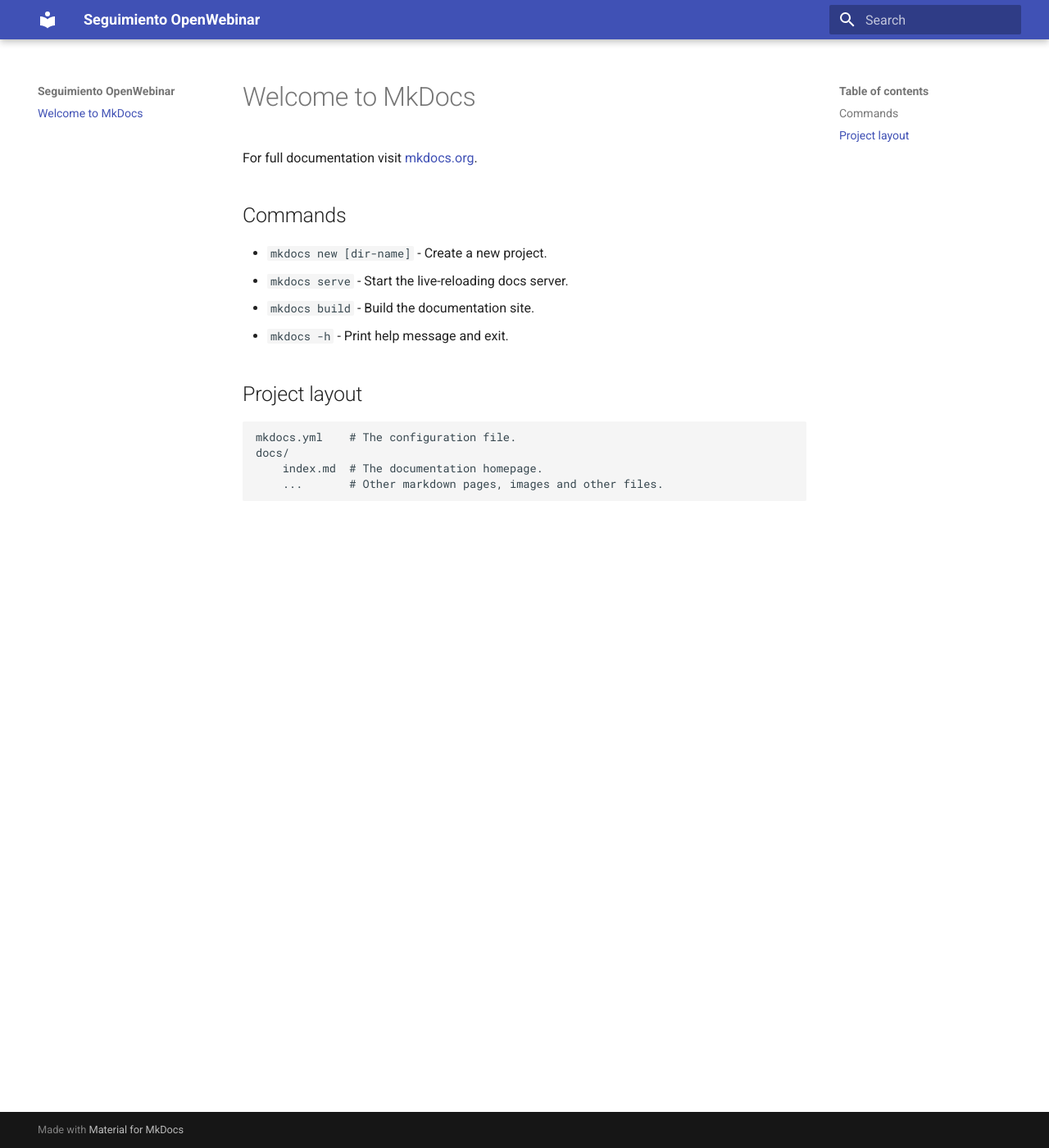
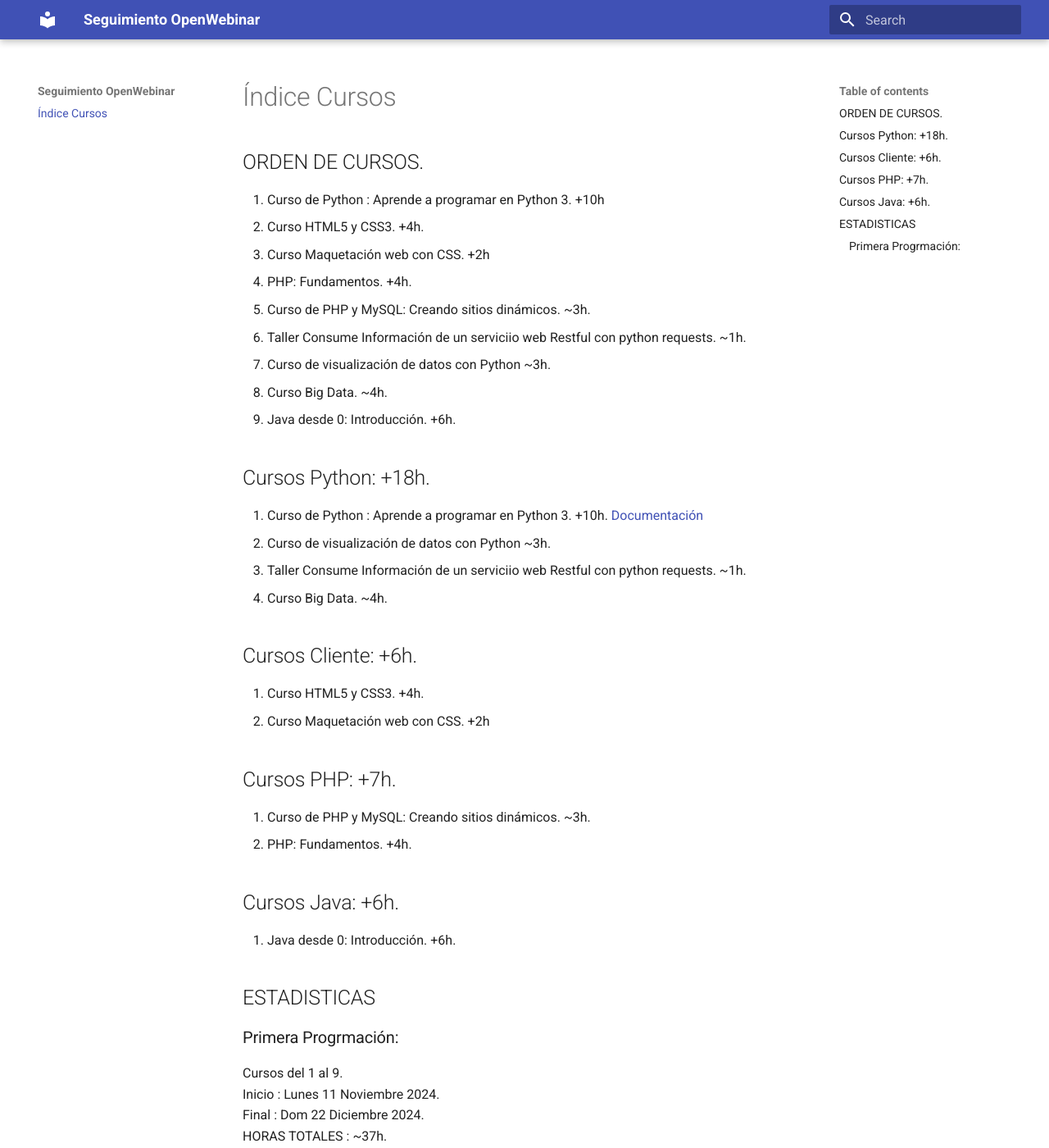
Before and after one commit to a22rucral/CursosOpenWebinar, an MkDocs documentation site: the page built from docs/index.md, in a window 1280 px wide and 1400 px high. Shown: the whole window at 82% size. Built offline with MkDocs 1.6.1 and Material for MkDocs 9.7.7, drawn with Linux system fonts in a browser that asks for light colours; some of the changed text lies outside the part shown.

Commit message:
correción de index.md y actualización readme.md

```diff
--- a/docs/index.md
+++ b/docs/index.md
@@ -1,17 +1,36 @@
-# Welcome to MkDocs
+# Índice Cursos
+## ORDEN DE CURSOS.
+1. Curso de Python : Aprende a programar en Python 3. +10h
+2. Curso HTML5 y CSS3. +4h.
+3. Curso Maquetación web con CSS. +2h
+5. PHP: Fundamentos. +4h.
+6. Curso de PHP y MySQL: Creando sitios dinámicos. ~3h.
+7. Taller Consume Información de un serviciio web Restful con python requests. ~1h.
+4. Curso de visualización de datos con Python ~3h.
+8. Curso Big Data. ~4h.
+9. Java desde 0: Introducción. +6h.
 
-For full documentation visit [mkdocs.org](https://www.mkdocs.org).
+## Cursos Python: +18h.
+1. Curso de Python : Aprende a programar en Python 3. +10h.  [Documentación](../1Curso_Python3/Readme.md)
+4. Curso de visualización de datos con Python ~3h.
+7. Taller Consume Información de un serviciio web Restful con python requests. ~1h.
+8. Curso Big Data. ~4h.
 
-## Commands
+## Cursos Cliente: +6h.
+2. Curso HTML5 y CSS3. +4h.
+3. Curso Maquetación web con CSS. +2h
 
-* `mkdocs new [dir-name]` - Create a new project.
-* `mkdocs serve` - Start the live-reloading docs server.
-* `mkdocs build` - Build the documentation site.
-* `mkdocs -h` - Print help message and exit.
+## Cursos PHP: +7h.
+6. Curso de PHP y MySQL: Creando sitios dinámicos. ~3h.
+9. PHP: Fundamentos. +4h.
 
-## Project layout
+## Cursos Java: +6h.
+5. Java desde 0: Introducción. +6h.
 
-    mkdocs.yml    # The configuration file.
-    docs/
-        index.md  # The documentation homepage.
-        ...       # Other markdown pages, images and other files.
+## ESTADISTICAS
+### Primera Progrmación:
+Cursos del 1 al 9.
+Inicio : Lunes 11 Noviembre 2024.
+Final : Dom 22 Diciembre 2024.
+HORAS TOTALES : ~37h.
+Programación hecha para 6 semanas : ~6h semanales.
```
Also changed, not shown: Readme.md (+1 -36 lines).
